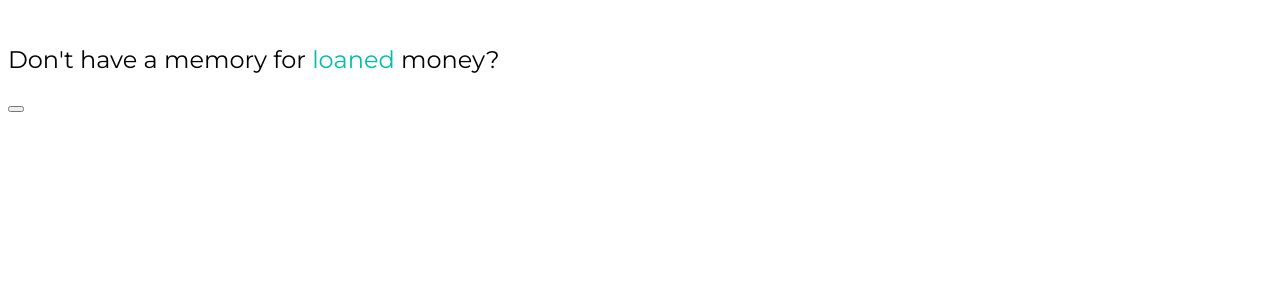
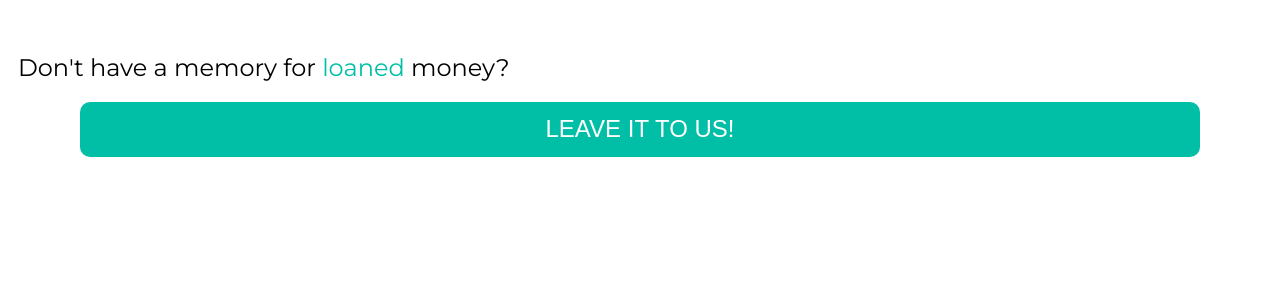
Before and after one commit to Sakub/loan-manager, a Vue app: page /welcome in a window 1280 px wide. Shown: the top 300 px of the page. Built offline with nearby package versions, Linux system fonts and the light colour scheme.

Commit message:
Create button component

```diff
--- a/src/assets/base.scss
+++ b/src/assets/base.scss
@@ -9,8 +9,18 @@ $clr-accent: #00BFA6;
 body {
   background-color: $bg-main;
   font-family: 'Montserrat', sans-serif;
+  padding: 0 10px;
 }
 
 .clr-accent {
   color: $clr-accent
 }
+
+.bg-accent {
+  background-color: $bg-accent;
+}
+
+#app {
+  overflow-x: hidden;
+  text-align: center;
+}
--- /dev/null
+++ b/src/components/Button.vue
@@ -0,0 +1,20 @@
+<template>
+  <input class="button bg-accent" type="button" :value="text" />
+</template>
+
+<script setup lang="ts">
+defineProps<{
+  text: string;
+}>();
+</script>
+
+<style scoped lang="scss">
+.button {
+  width: 90%;
+  border: none;
+  color: #fff;
+  border-radius: 10px;
+  height: 55px;
+  font-size: 1.5rem;
+}
+</style>
--- a/src/components/ViewHeading.vue
+++ b/src/components/ViewHeading.vue
@@ -30,5 +30,6 @@ onMounted(() => {
 .view__heading {
   margin-top: 45px;
   font-weight: 400;
+  text-align: left;
 }
 </style>
--- a/src/views/WelcomeView.vue
+++ b/src/views/WelcomeView.vue
@@ -3,11 +3,12 @@
     heading="Don't have a memory for loaned money?"
     accent-words="loaned"
   />
-  <button @click="store.visited"></button>
+  <Button text="LEAVE IT TO US!" @click="store.visited()" />
 </template>
 
 <script setup lang="ts">
 import { useFirstVisitStore } from "@/stores/firstVisit";
+import Button from '@/components/Button.vue'
 
 import ViewHeading from "@/components/ViewHeading.vue"
 
```
Also changed, not shown: .eslintrc.cjs.
